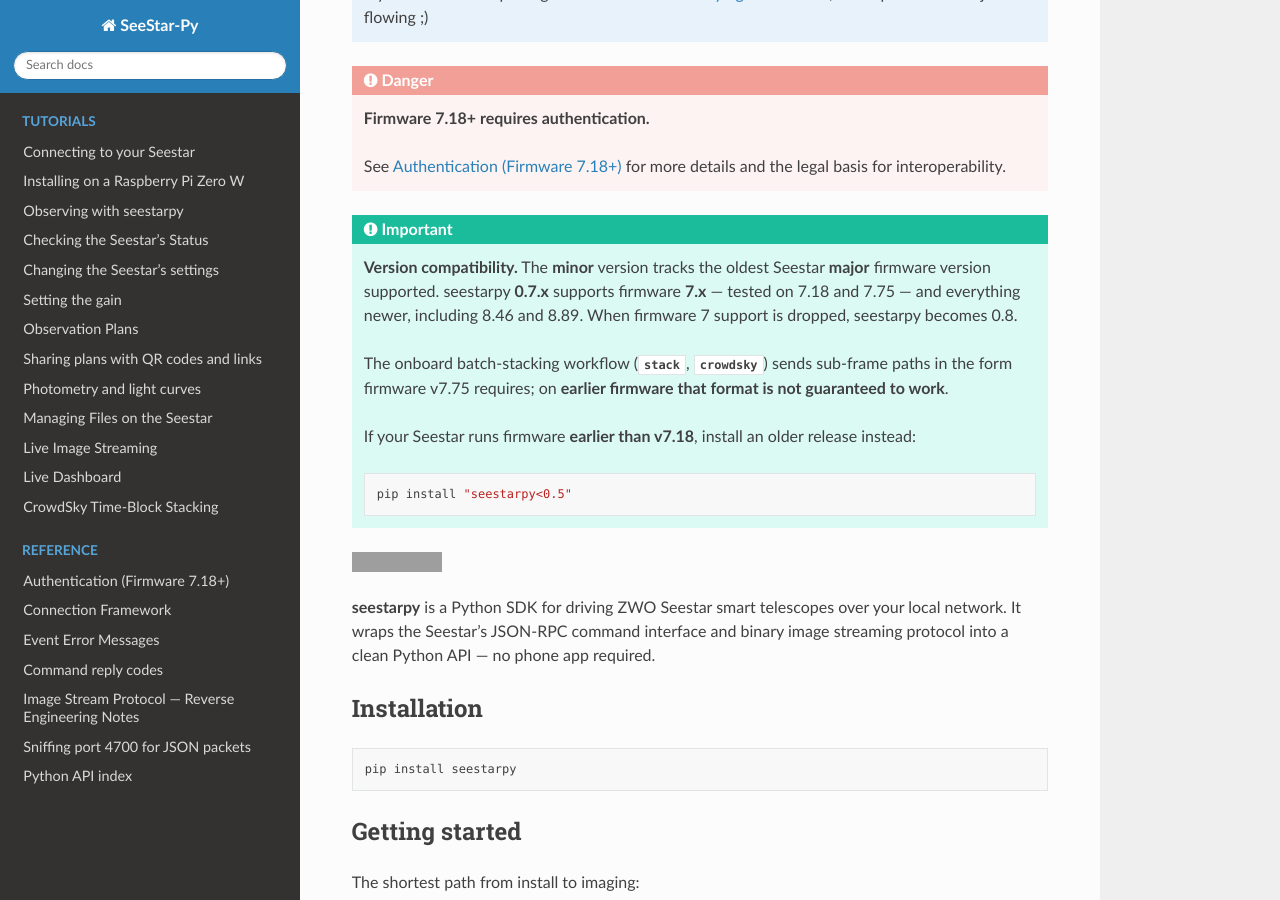
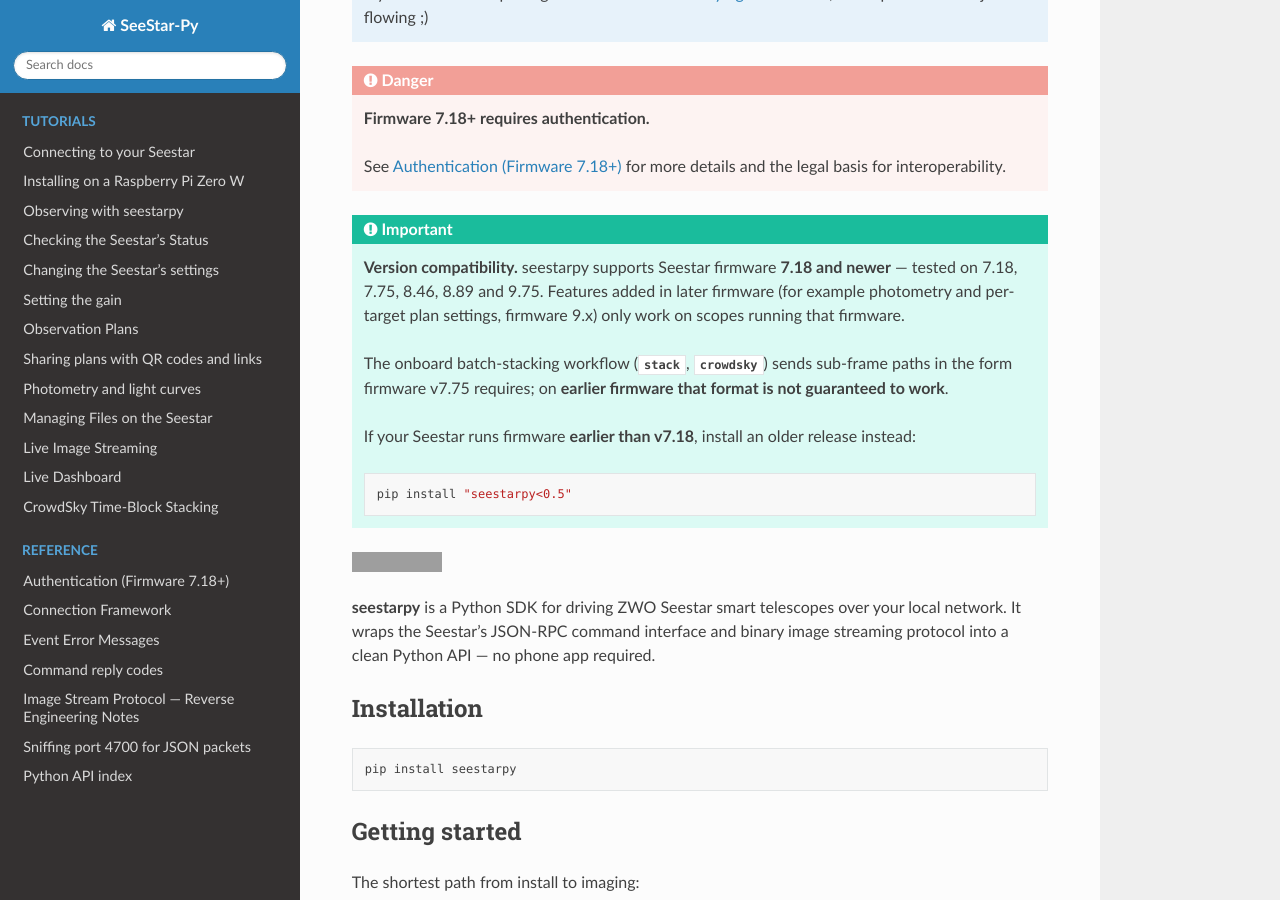
Before and after one commit to astronomyk/seestarpy, a Sphinx documentation site: the page built from docs/index.rst, in a window 1280 px wide and 900 px high, scrolled down 401 px. Built offline with Sphinx 7.4.7 and the Read the Docs theme 3.1.0, drawn with Linux system fonts in a browser that asks for light colours; grey boxes are pictures that could not be loaded.

Commit message:
docs: state the lowest supported firmware instead of a version scheme
The 0.x minor no longer follows the firmware major; say plainly that
firmware 7.18+ is supported and list the versions tested.

Co-Authored-By: Claude Opus 5.5 <noreply@anthropic.com>

```diff
--- a/docs/index.rst
+++ b/docs/index.rst
@@ -21,11 +21,10 @@ Welcome to SeeStar-Py's Documentation!
 
 .. important::
 
-   **Version compatibility.**  The **minor** version tracks the oldest
-   Seestar **major** firmware version supported.  seestarpy **0.7.x**
-   supports firmware **7.x** — tested on 7.18 and 7.75 — and everything
-   newer, including 8.46 and 8.89.  When firmware 7 support is dropped,
-   seestarpy becomes 0.8.
+   **Version compatibility.**  seestarpy supports Seestar firmware
+   **7.18 and newer** — tested on 7.18, 7.75, 8.46, 8.89 and 9.75.  Features
+   added in later firmware (for example photometry and per-target plan
+   settings, firmware 9.x) only work on scopes running that firmware.
 
    The onboard batch-stacking workflow (:mod:`~seestarpy.stack`,
    :mod:`~seestarpy.crowdsky`) sends sub-frame paths in the form firmware
```
Also changed, not shown: README.md (+4 -4 lines).
